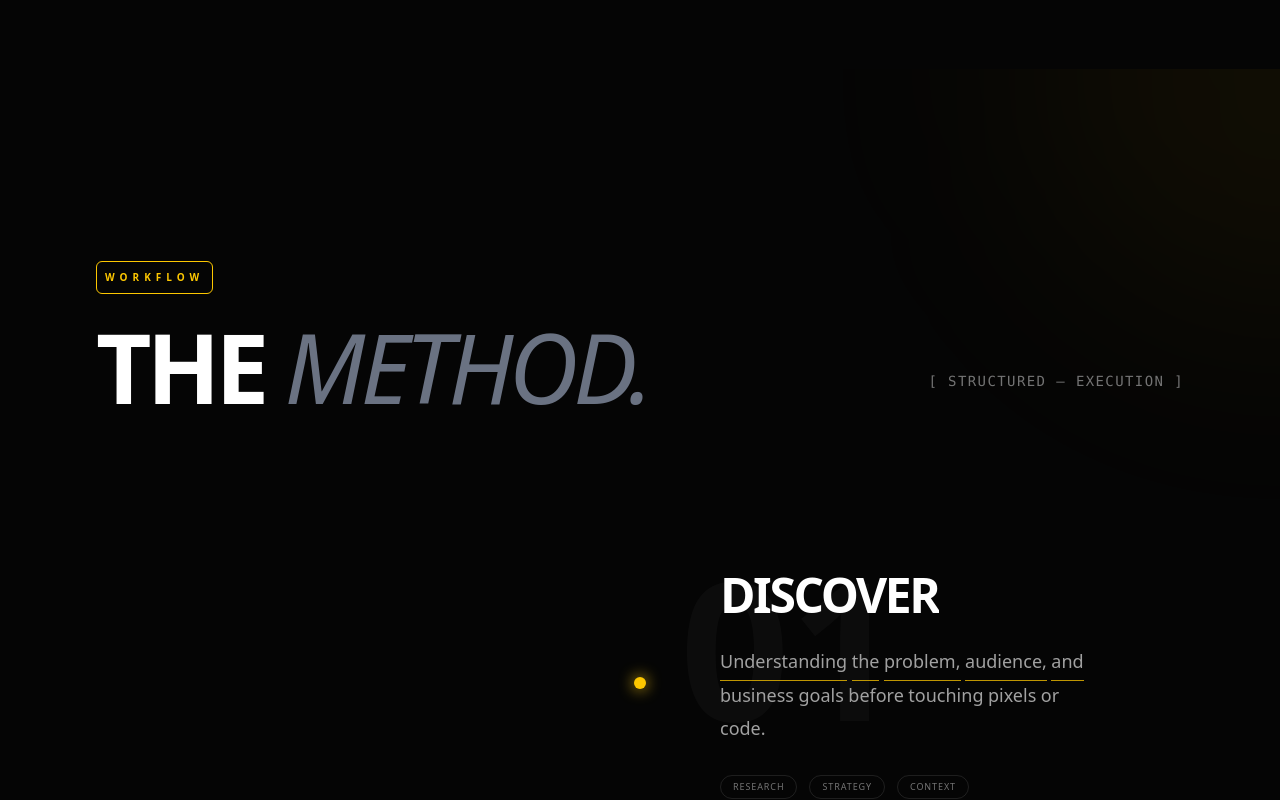
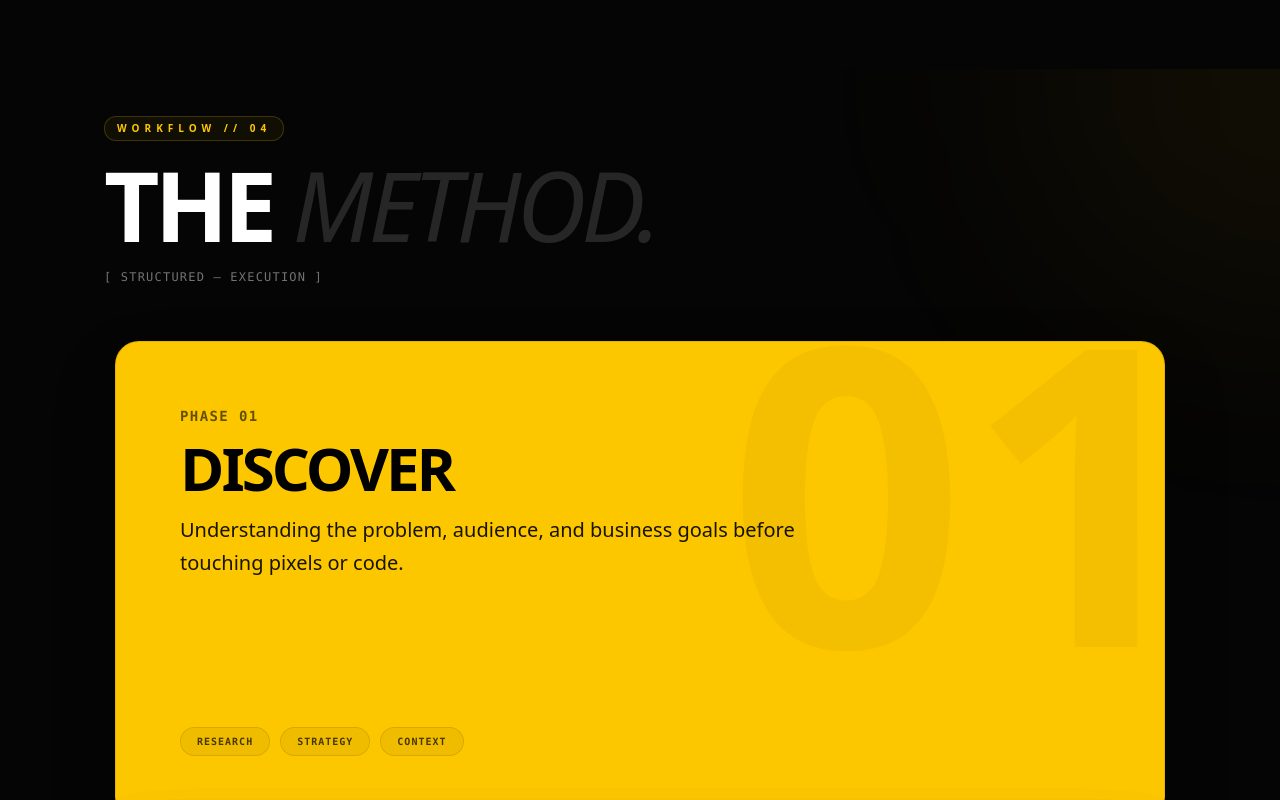
Before and after one commit to rohanbyale/Portfolio, a React (Vite) app: page / in a window 1280 px wide. Shown: the part 8960-9760 px from the top of the page. Built offline with nearby package versions, Linux system fonts and the light colour scheme.

Commit message:
Update Strategy.jsx

```diff
--- a/src/componets/Strategy.jsx
+++ b/src/componets/Strategy.jsx
@@ -1,183 +1,218 @@
-'use client'
+"use client";
 import React, { useRef } from "react";
-import { motion, useScroll, useTransform, useSpring } from "framer-motion";
-
-/* ------------------ Curtain Reveal Component ------------------ */
-const CurtainWord = ({ children, delay = 0, color = "bg-yellow-400" }) => {
-  return (
-    <span className="relative inline-flex overflow-hidden pb-1 mr-[0.25em] translate-y-1">
-      <motion.span
-        initial={{ opacity: 0, y: 10 }}
-        whileInView={{ opacity: 1, y: 0 }}
-        transition={{ duration: 0.4, delay: delay + 0.1 }}
-        viewport={{ once: true }}
-        className="relative z-10 inline-block"
-      >
-        {children}
-      </motion.span>
-      <motion.div
-        initial={{ y: "-100%" }}
-        whileInView={{ y: "100%" }}
-        viewport={{ once: true }}
-        transition={{
-          duration: 0.6,
-          ease: [0.76, 0, 0.24, 1],
-          delay: delay,
-        }}
-        // Dynamic color prop
-        className={`absolute inset-0 ${color} z-20 pointer-events-none`}
-      />
-    </span>
-  );
-};
+import { useGSAP } from "@gsap/react";
+import gsap from "gsap";
+import { ScrollTrigger } from "gsap/ScrollTrigger";
 
 const steps = [
   {
     step: "01",
     title: "Discover",
     desc: "Understanding the problem, audience, and business goals before touching pixels or code.",
-    tags: ["Research", "Strategy", "Context"]
+    tags: ["Research", "Strategy", "Context"],
   },
   {
     step: "02",
     title: "Design",
     desc: "Crafting clean interfaces, strong systems, and experiences that feel effortless.",
-    tags: [ "Systems", "Prototyping"]
+    tags: ["Systems", "Prototyping"],
   },
   {
     step: "03",
     title: "Develop",
     desc: "Building fast, scalable, maintainable products using modern frameworks.",
-    tags: ["Frontend", "Performance", "Logic"]
+    tags: ["Frontend", "Performance", "Logic"],
   },
   {
     step: "04",
     title: "Refine",
     desc: "Polishing performance, motion, accessibility, and final delivery.",
-    tags: ["QA", "Animation", "Deployment"]
+    tags: ["QA", "Animation", "Deployment"],
   },
 ];
 
-const Process = () => {
-  const containerRef = useRef(null);
+const ProcessSection = () => {
+  const container = useRef(null);
+  const cardRefs = useRef([]);
 
-  const { scrollYProgress } = useScroll({
-    target: containerRef,
-    offset: ["start center", "end center"]
+  useGSAP(
+    () => {
+      gsap.registerPlugin(ScrollTrigger);
+
+      const cardElements = cardRefs.current.filter(Boolean);
+      const totalCards = cardElements.length;
+
+      if (totalCards === 0) return;
+
+      let mm = gsap.matchMedia();
+
+      mm.add(
+        {
+          isMobile: "(max-width: 767px)",
+          isDesktop: "(min-width: 768px)",
+        },
+        (context) => {
+          let { isMobile } = context.conditions;
+
+          // 1. INITIAL POSITIONING (Optimized with GPU hardware acceleration hints)
+          cardElements.forEach((card, index) => {
+            if (index === 0) {
+              gsap.set(card, {
+                y: "0%",
+                scale: 1,
+                rotation: 0,
+                zIndex: 1,
+                force3D: true // Enforces independent composite layer on mobile GPU
+              });
+            } else {
+              gsap.set(card, {
+                y: isMobile ? "140%" : "100%",
+                scale: 1,
+                rotation: 0,
+                zIndex: index + 1,
+                force3D: true // Enforces independent composite layer on mobile GPU
+              });
+            }
           });
 
-  const scaleY = useSpring(scrollYProgress, { stiffness: 100, damping: 30 });
+          // 2. TIMELINE CONFIGURATION
+          const scrollTimeline = gsap.timeline({
+            scrollTrigger: {
+              trigger: container.current.querySelector(".sticky-cards"),
+              start: "top top",
+              end: `+=${window.innerHeight * (totalCards - 1) * (isMobile ? 0.95 : 0.7)}`,
+              pin: true,
+              // Fixed mobile layout lag by softening the scrub slightly on mobile to damp finger touch spikes
+              scrub: isMobile ? 0.6 : 0.3,
+              pinSpacing: true,
+              invalidateOnRefresh: true,
+              anticipatePin: 1 // Prevents jerky snapping right when the container locks on mobile
+            },
+          });
+
+          // 3. CARD STACKING LOOP
+          for (let i = 0; i < totalCards - 1; i++) {
+            const currentCard = cardElements[i];
+            const nextCard = cardElements[i + 1];
+            const position = i;
+
+            scrollTimeline.to(
+              currentCard,
+              {
+                y: "0%",
+                scale: 0.92,
+                rotation: 2.5,
+                duration: 1,
+                ease: "power1.inOut",
+                force3D: true, // Prevents subpixel text blur redraws mid-flight
+                lazy: true // Batch DOM operations to avoid layout thrashing
+              },
+              position
+            );
+
+            scrollTimeline.to(
+              nextCard,
+              {
+                y: "0%",
+                duration: 1,
+                ease: "power1.out",
+                force3D: true, // Prevents subpixel text blur redraws mid-flight
+                lazy: true // Batch DOM operations to avoid layout thrashing
+              },
+              position
+            );
+          }
+        },
+        container
+      );
+
+      const resizeObserver = new ResizeObserver(() => {
+        ScrollTrigger.refresh();
+      });
+
+      if (container.current) {
+        resizeObserver.observe(container.current);
+      }
+
+      return () => {
+        resizeObserver.disconnect();
+        mm.revert();
+      };
+    },
+    { scope: container }
+  );
 
   return (
-    <section
-      ref={containerRef}
-      className="relative bg-[#050505] text-white py-48 px-6 lg:px-24 overflow-hidden"
-    >
+    <div className="relative w-full bg-[#050505] text-white overflow-x-hidden" ref={container}>
+
+      {/* BACKGROUND DECORATION */}
       <div className="absolute top-0 right-0 w-[500px] h-[500px] bg-yellow-400/5 blur-[120px] rounded-full pointer-events-none translate-x-1/2 -translate-y-1/2" />
 
-      <div className="max-w-7xl mx-auto relative z-10">
+      {/* STICKY WORKSPACE */}
+      <div className="sticky-cards relative h-screen w-full flex flex-col justify-center overflow-hidden px-4 sm:px-6 lg:px-24">
 
-        <div className="flex flex-col md:flex-row justify-between items-start md:items-end mb-40 gap-8">
-          <div className="max-w-3xl">
-            <motion.div
-              initial={{ opacity: 0, x: -20 }}
-              whileInView={{ opacity: 1, x: 0 }}
-              viewport={{ once: true }}
-              className="flex items-center gap-4 mb-8"
-            >
-              <p className="text-yellow-400 border p-2 rounded-md text-[10px] font-black tracking-[0.5em] uppercase">
-                Workflow
+        {/* UPPER LEFT HEADLINE AREA */}
+        <div className="w-full max-w-7xl mx-auto text-left mb-6 md:mb-14 z-10 px-2">
+          <div className="flex items-center justify-start gap-4 mb-2 md:mb-4">
+            <p className="text-yellow-400 border border-yellow-400/20 px-3 py-1 rounded-xl text-[10px] font-black tracking-[0.5em] uppercase bg-yellow-400/5">
+              Workflow // 04
             </p>
-            </motion.div>
-
-            <motion.h2
-              initial={{ opacity: 0, y: 30 }}
-              whileInView={{ opacity: 1, y: 0 }}
-              viewport={{ once: true }}
-              className="text-6xl md:text-8xl font-bold tracking-tighter leading-[0.85] uppercase"
-            >
-              The <span className="text-gray-500 italic font-light">Method.</span>
-            </motion.h2>
           </div>
-          <motion.p
-            initial={{ opacity: 0 }}
-            whileInView={{ opacity: 1 }}
-            className="text-neutral-500 text-sm uppercase tracking-widest font-mono mb-4"
-          >
+          <h2 className="text-4xl sm:text-5xl md:text-7xl lg:text-8xl font-bold tracking-tighter leading-none uppercase mb-2 md:mb-4">
+            The <span className="text-neutral-800 italic font-light">Method.</span>
+          </h2>
+          <p className="text-neutral-500 text-[10px] sm:text-xs uppercase tracking-widest font-mono">
             [ structured — execution ]
-          </motion.p>
+          </p>
         </div>
 
-        <div className="relative">
-          <motion.div
-            style={{ scaleY, originY: 0 }}
-            className="absolute left-[15px] md:left-1/2 top-0 w-[1px] h-full bg-gradient-to-b from-yellow-400 via-yellow-400 to-transparent z-0 hidden md:block"
-          />
+        {/* DOWNSIDE CARDS BLOCK */}
+        <div className="relative w-[90vw] md:w-[82vw] max-w-7xl mx-auto h-[65vh] sm:h-[500px] md:h-[480px] z-20">
+          {steps.map((itemData, i) => (
+            <div
+              key={itemData.step}
+              ref={(el) => {
+                cardRefs.current[i] = el;
+              }}
+              className="absolute inset-0 h-full w-full bg-yellow-400 text-black border border-black/10 rounded-3xl p-6 sm:p-10 md:p-16 flex flex-col justify-between overflow-hidden shadow-[0_30px_70px_-15px_rgba(0,0,0,0.4)] select-none touch-action-pan-y will-change-transform"
+            >
+              {/* Massive Industrial Number Stamp */}
+              <span className="absolute bottom-2 right-2 md:-top-16 md:-right-10 text-7xl sm:text-[14rem] md:text-[26rem] font-black text-black/[0.04] select-none pointer-events-none font-sans leading-none">
+                {itemData.step}
+              </span>
 
-          <div className="flex flex-col gap-32">
-            {steps.map((itemData, i) => (
-              <ProcessStep key={i} data={itemData} index={i} />
-            ))}
+              <div className="relative z-10 w-full h-full flex flex-col justify-between">
+                <div>
+                  <span className="text-[10px] md:text-sm font-mono text-black/60 tracking-widest block mb-1 md:mb-3 font-bold">
+                    PHASE {itemData.step}
+                  </span>
+                  <h3 className="text-2xl sm:text-4xl md:text-6xl font-bold mb-1 md:mb-4 uppercase tracking-tighter text-black">
+                    {itemData.title}
+                  </h3>
+                  <p className="text-black/90 text-sm sm:text-base md:text-lg lg:text-xl font-normal leading-snug sm:leading-relaxed max-w-2xl">
+                    {itemData.desc}
+                  </p>
                 </div>
-        </div>
-      </div>
-    </section>
-  );
-};
 
-const ProcessStep = ({ data, index }) => {
-  const isEven = index % 2 === 0;
-
-  return (
-    <motion.div
-      initial={{ opacity: 0, y: 50 }}
-      whileInView={{ opacity: 1, y: 0 }}
-      viewport={{ once: true, margin: "-100px" }}
-      transition={{ duration: 0.8, ease: [0.16, 1, 0.3, 1] }}
-      className={`relative flex flex-col md:flex-row items-center w-full ${isEven ? 'md:flex-row-reverse' : ''}`}
+                {/* Industrial Dark Badges */}
+                <div className="flex flex-wrap gap-1.5 md:gap-2.5 mt-4">
+                  {itemData.tags.map((tag) => (
+                    <span
+                      key={tag}
+                      className="px-2.5 py-1 md:px-4 md:py-1.5 border border-black/10 rounded-full text-[8px] md:text-[10px] uppercase tracking-widest text-black/70 bg-black/5 font-mono font-bold"
                     >
-      <div className="w-full md:w-1/2 px-8 md:px-20">
-        <div className="group relative">
-          <motion.span
-            className="absolute -top-16 -left-10 text-[12rem] font-black text-white/[0.03] select-none group-hover:text-yellow-400/10 transition-colors duration-700 group-hover:-translate-y-4 transition-transform"
-          >
-            {data.step}
-          </motion.span>
-
-          <div className="relative z-10">
-            <h3 className="text-4xl md:text-5xl font-bold mb-6 uppercase tracking-tighter flex flex-wrap">
-              {data.title.split(" ").map((word, i) => (
-                <CurtainWord key={i} delay={0.1} color="bg-emerald-500">{word}</CurtainWord>
-              ))}
-            </h3>
-            <p className="text-neutral-400 text-lg font-light leading-relaxed mb-8 flex flex-wrap">
-              {data.desc.split(" ").map((word, i) => (
-                <CurtainWord key={i} delay={0.2 + (i * 0.03)} color="bg-yellow-400">{word}</CurtainWord>
-              ))}
-            </p>
-
-            <div className="flex flex-wrap gap-3">
-              {data.tags.map(tag => (
-                <span key={tag} className="px-3 py-1 border border-white/10 rounded-full text-[9px] uppercase tracking-widest text-neutral-500 group-hover:border-yellow-400/30 group-hover:text-yellow-400 transition-all">
                       {tag}
                     </span>
                   ))}
                 </div>
               </div>
             </div>
+          ))}
         </div>
 
-      <div className="absolute left-[15px] md:left-1/2 top-1/2 -translate-x-1/2 -translate-y-1/2 w-8 h-8 flex items-center justify-center z-20">
-        <motion.div
-          whileInView={{ scale: [0, 1.5, 1], opacity: [0, 1] }}
-          className="w-3 h-3 bg-yellow-400 rounded-full shadow-[0_0_15px_#facc15]"
-        />
-        <div className="absolute w-8 h-8 border border-yellow-400/20 rounded-full animate-ping" />
       </div>
-
-      <div className="hidden md:block w-1/2" />
-    </motion.div>
+    </div>
   );
 };
 
-export default Process;
+export default ProcessSection;
```
Lines whose indentation alone changed are shown as unchanged.
